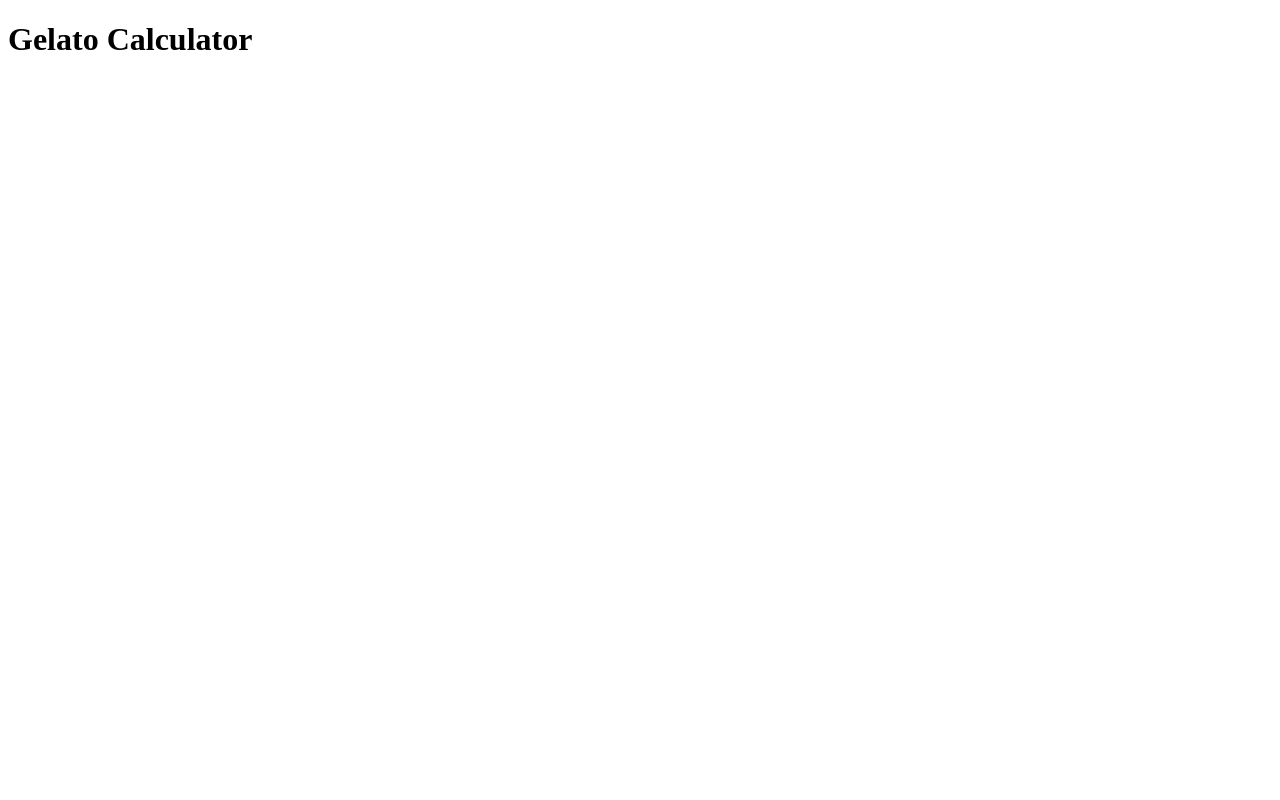
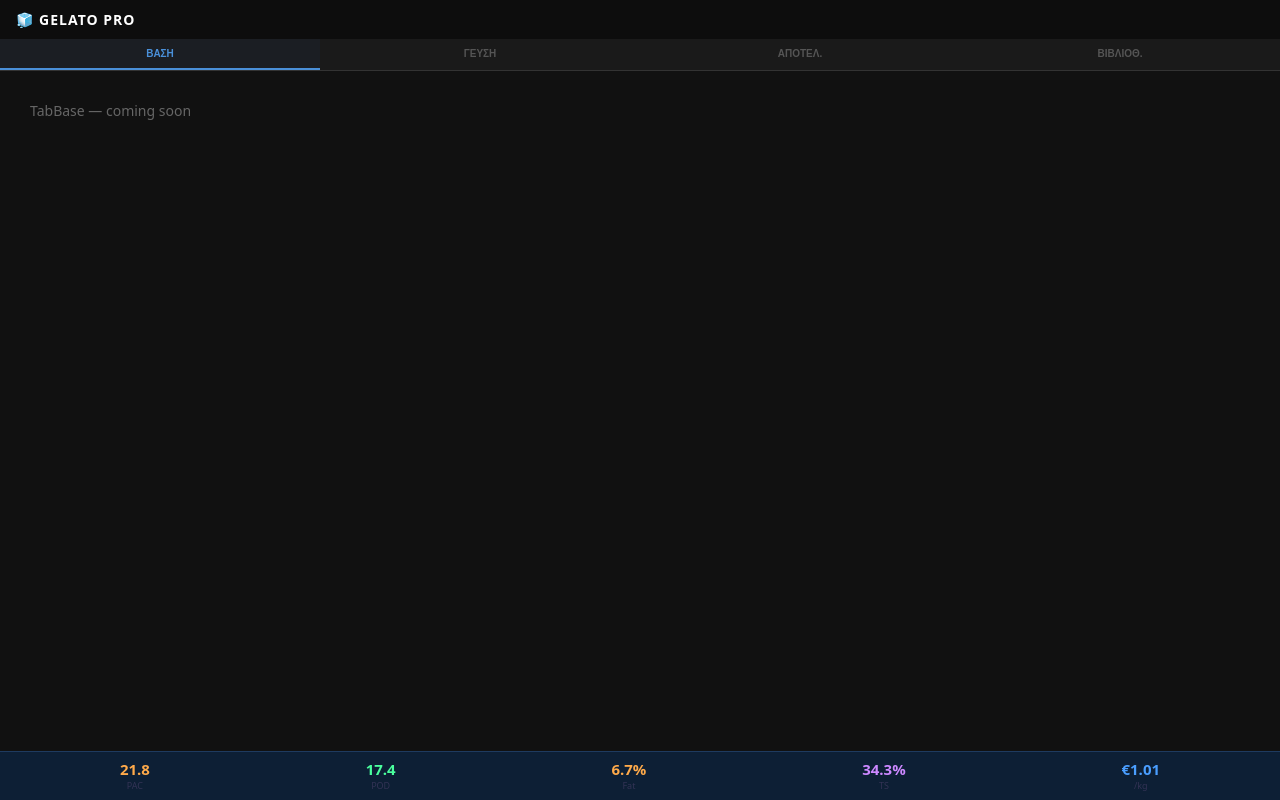
Before and after one commit to giourk/gelato-calculator, a Vue app: page / in a window 1280 px wide. Built offline with nearby package versions, Linux system fonts and the light colour scheme.

Commit message:
feat: App shell with tab navigation and sticky metrics bar

```diff
--- a/index.html
+++ b/index.html
@@ -1,5 +1,5 @@
 <!doctype html>
-<html lang="en">
+<html lang="el">
   <head>
     <meta charset="UTF-8" />
     <meta name="viewport" content="width=device-width, initial-scale=1.0" />
--- a/src/App.vue
+++ b/src/App.vue
@@ -1,8 +1,93 @@
+<template>
+  <div class="app">
+    <header class="app-header">
+      <span class="app-title">🧊 GELATO PRO</span>
+    </header>
+
+    <nav class="tab-nav">
+      <button
+        v-for="tab in tabs"
+        :key="tab.id"
+        class="tab-btn"
+        :class="{ active: activeTab === tab.id }"
+        @click="activeTab = tab.id"
+      >{{ tab.label }}</button>
+    </nav>
+
+    <main class="tab-content">
+      <TabBase     v-if="activeTab === 'base'" />
+      <TabFlavor   v-if="activeTab === 'flavor'" />
+      <TabResults  v-if="activeTab === 'results'" />
+      <TabLibrary  v-if="activeTab === 'library'" />
+    </main>
+
+    <footer class="metrics-bar">
+      <div class="metric">
+        <span class="metric-val" :class="pacColor">{{ store.results.pac.toFixed(1) }}</span>
+        <span class="metric-lbl">PAC</span>
+      </div>
+      <div class="metric">
+        <span class="metric-val" style="color:var(--green)">{{ store.results.pod.toFixed(1) }}</span>
+        <span class="metric-lbl">POD</span>
+      </div>
+      <div class="metric">
+        <span class="metric-val" style="color:var(--orange)">{{ store.results.fatPct.toFixed(1) }}%</span>
+        <span class="metric-lbl">Fat</span>
+      </div>
+      <div class="metric">
+        <span class="metric-val" style="color:var(--purple)">{{ store.results.totalSolids.toFixed(1) }}%</span>
+        <span class="metric-lbl">TS</span>
+      </div>
+      <div class="metric">
+        <span class="metric-val" style="color:var(--blue)">€{{ store.results.costPerKg.toFixed(2) }}</span>
+        <span class="metric-lbl">/kg</span>
+      </div>
+    </footer>
+  </div>
+</template>
+
 <script setup>
+import { ref, computed } from 'vue'
+import { useCalculatorStore } from './stores/calculator.js'
+import { PAC_TARGETS, SORBET_PAC_TARGETS } from './utils/constants.js'
+import TabBase    from './components/tabs/TabBase.vue'
+import TabFlavor  from './components/tabs/TabFlavor.vue'
+import TabResults from './components/tabs/TabResults.vue'
+import TabLibrary from './components/tabs/TabLibrary.vue'
+
+const store = useCalculatorStore()
+const activeTab = ref('base')
+const tabs = [
+  { id: 'base',    label: 'ΒΑΣΗ' },
+  { id: 'flavor',  label: 'ΓΕΥΣΗ' },
+  { id: 'results', label: 'ΑΠΟΤΕΛ.' },
+  { id: 'library', label: 'ΒΙΒΛΙΟΘ.' },
+]
+
+const pacColor = computed(() => {
+  const targets = store.sorbetMode ? SORBET_PAC_TARGETS : PAC_TARGETS
+  const t = targets[store.displayTemp]
+  if (!t) return ''
+  const p = store.results.pac
+  if (p < t.low)  return 'pac-low'
+  if (p > t.high) return 'pac-high'
+  return 'pac-ok'
+})
 </script>
 
-<template>
-  <div>
-    <h1>Gelato Calculator</h1>
-  </div>
-</template>
+<style>
+.app { display: flex; flex-direction: column; min-height: 100dvh; }
+.app-header { background: #0d0d0d; padding: 10px 16px; }
+.app-title  { color: #fff; font-weight: 700; font-size: 14px; letter-spacing: 1px; }
+.tab-nav    { display: grid; grid-template-columns: repeat(4, 1fr); background: #1a1a1a; border-bottom: 1px solid #333; }
+.tab-btn    { background: none; border-radius: 0; padding: 9px 4px; color: #555; font-size: 10px; font-weight: 700; border-bottom: 2px solid transparent; }
+.tab-btn.active { color: var(--accent); border-bottom-color: var(--accent); background: #1e3a5f22; }
+.tab-content { flex: 1; overflow-y: auto; padding: 10px; padding-bottom: 70px; }
+.metrics-bar { position: fixed; bottom: 0; left: 0; right: 0; background: #0d1f35; border-top: 1px solid #1e3a5f; padding: 8px 12px; display: flex; justify-content: space-around; }
+.metric      { display: flex; flex-direction: column; align-items: center; }
+.metric-val  { font-size: 15px; font-weight: 700; line-height: 1.2; }
+.metric-lbl  { color: #335; font-size: 9px; margin-top: 1px; }
+.pac-ok   { color: var(--green); }
+.pac-low  { color: var(--orange); }
+.pac-high { color: var(--red); }
+</style>
--- /dev/null
+++ b/src/components/tabs/TabBase.vue
@@ -0,0 +1 @@
+<template><div><p style="color:#666;padding:20px;">TabBase — coming soon</p></div></template>
--- /dev/null
+++ b/src/components/tabs/TabFlavor.vue
@@ -0,0 +1 @@
+<template><div><p style="color:#666;padding:20px;">TabFlavor — coming soon</p></div></template>
--- /dev/null
+++ b/src/components/tabs/TabLibrary.vue
@@ -0,0 +1 @@
+<template><div><p style="color:#666;padding:20px;">TabLibrary — coming soon</p></div></template>
--- /dev/null
+++ b/src/components/tabs/TabResults.vue
@@ -0,0 +1 @@
+<template><div><p style="color:#666;padding:20px;">TabResults — coming soon</p></div></template>
--- a/src/main.js
+++ b/src/main.js
@@ -1,5 +1,6 @@
 import { createApp } from 'vue'
 import { createPinia } from 'pinia'
 import App from './App.vue'
+import './assets/main.css'
 
 createApp(App).use(createPinia()).mount('#app')
```
